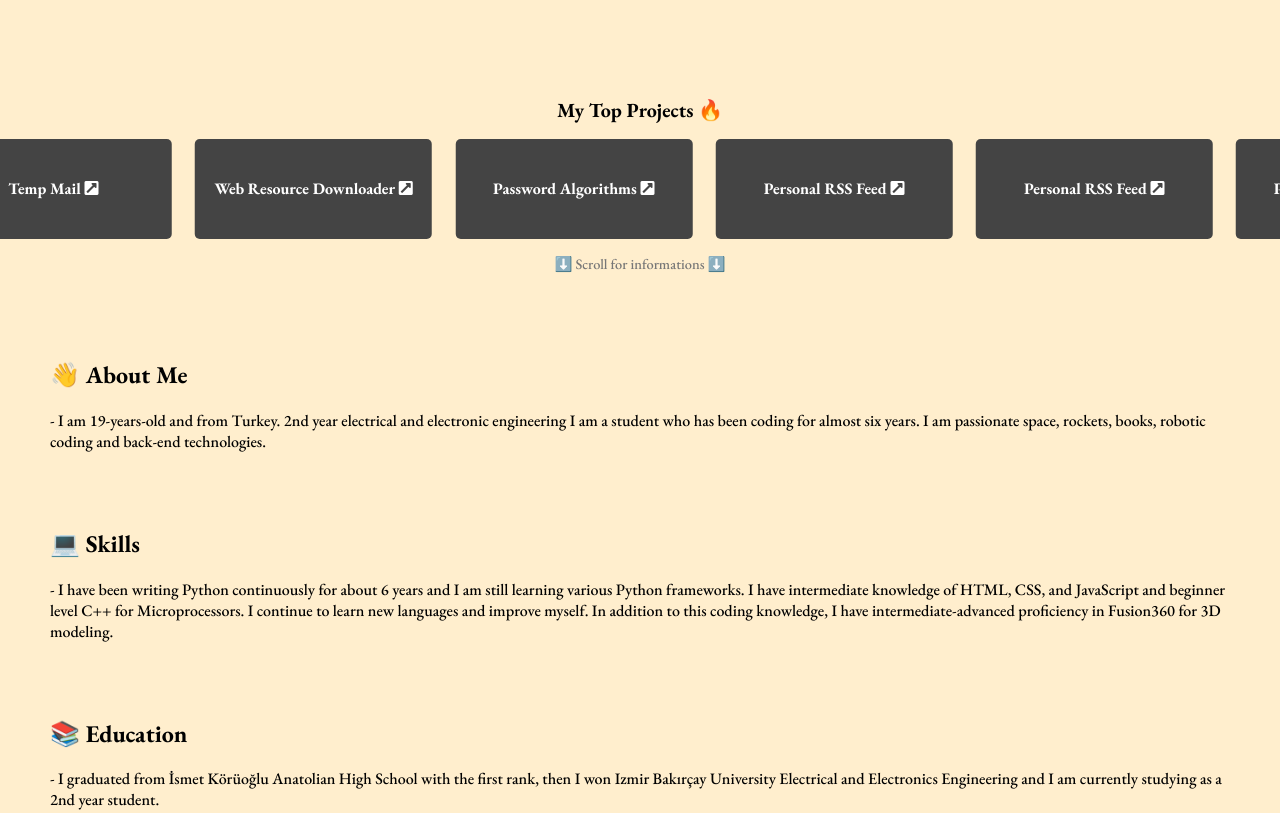
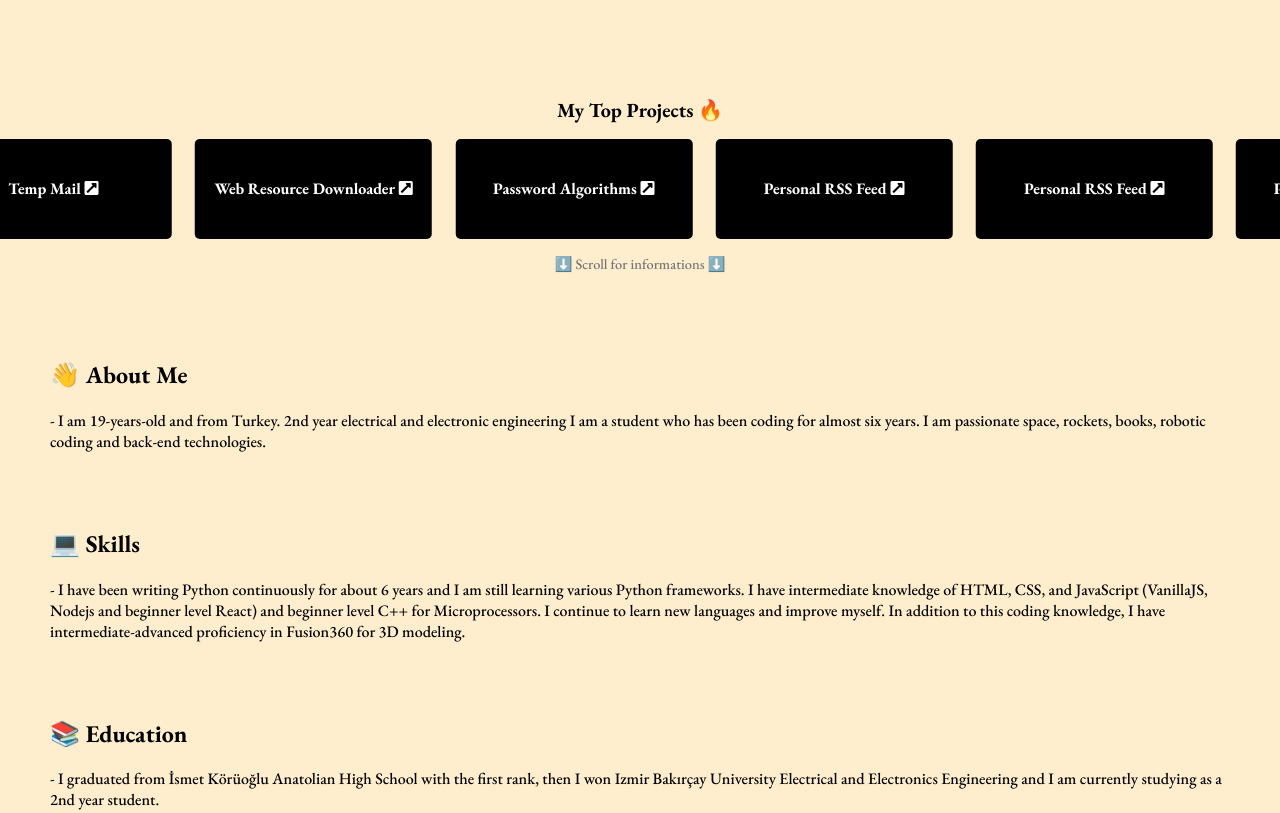
Before and after one commit to mehmetkahya0/last_portfolio, a plain HTML site: page index.html in a window 1280 px wide. Shown: the part 480-1293 px from the top of the page. Drawn offline with nearby package versions, Linux system fonts and the light colour scheme; a script that the page names is missing.

Commit message:
Refactor about section in index.html for improved readability and grammar

```diff
--- a/index.html
+++ b/index.html
@@ -94,10 +94,10 @@
       <p>
         - I have been writing Python continuously for about 6 years and I am
         still learning various Python frameworks. I have intermediate knowledge
-        of HTML, CSS, and JavaScript and beginner level C++ for Microprocessors.
-        I continue to learn new languages and improve myself. In addition to
-        this coding knowledge, I have intermediate-advanced proficiency in
-        Fusion360 for 3D modeling.
+        of HTML, CSS, and JavaScript (VanillaJS, Nodejs and beginner level
+        React) and beginner level C++ for Microprocessors. I continue to learn
+        new languages and improve myself. In addition to this coding knowledge,
+        I have intermediate-advanced proficiency in Fusion360 for 3D modeling.
       </p>
     </section>
     <section class="education">
@@ -114,7 +114,8 @@
         You can contact me quickly via
         <a href="mailto:mehmetkahyakas5@gmail.com"
           >e-mail mehmetkahyakas5@gmail.com</a
-        > <i class="fas fa-external-link-square-alt" style="font-size: 12px;"></i>
+        >
+        <i class="fas fa-external-link-square-alt" style="font-size: 12px"></i>
       </p>
     </section>
     <section class="social">
--- a/style.css
+++ b/style.css
@@ -113,7 +113,7 @@ header .dot {
 
 .project {
   display: inline-block;
-  background-color: #444;
+  background-color: #000000;
   color: #fff;
   width: 237px;
   height: 100px;
```
